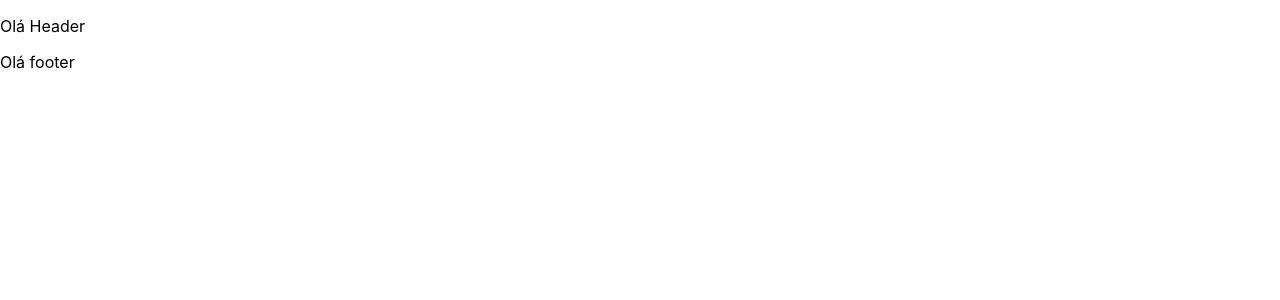
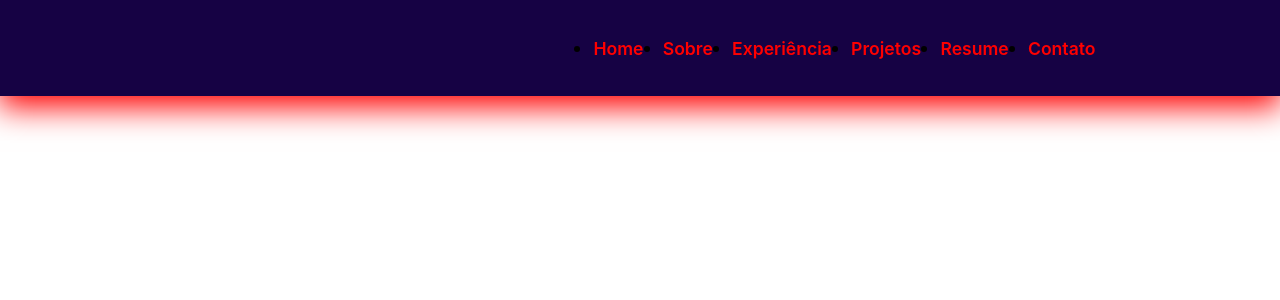
Before and after one commit to RodrigoMarques6/landing-page-test, a React (Create React App) app: page / in a window 1280 px wide. Shown: the top 300 px of the page. Built offline with nearby package versions, Linux system fonts and the light colour scheme.

Commit message:
Adição de header no projeto

```diff
--- a/src/components/Header/index.tsx
+++ b/src/components/Header/index.tsx
@@ -1,7 +1,52 @@
-import React from 'react';
+import React from "react";
+import "./styles.css";
 
 export function Header() {
-    return (
-        <p>Olá Header</p>
-    )
+  return (
+
+
+    <section className="container-header" style={{ position: "fixed" }}>
+      <div className="mobile-content"></div>
+
+      <nav className="nav-header">
+        <ul>
+          <li>
+            <a>
+              <span>Home</span>
+            </a>
+          </li>
+
+          <li>
+            <a>
+              <span>Sobre</span>
+            </a>
+          </li>
+
+          <li>
+            <a>
+              <span>Experiência</span>
+            </a>
+          </li>
+
+          <li>
+            <a>
+              <span>Projetos</span>
+            </a>
+          </li>
+
+          <li>
+            <a>
+              <span>Resume</span>
+            </a>
+          </li>
+
+          <li>
+            <a>
+              <span>Contato</span>
+            </a>
+          </li>
+        </ul>
+      </nav>
+    </section>
+  );
 }
--- /dev/null
+++ b/src/components/Header/styles.css
@@ -0,0 +1,161 @@
+
+
+.container-header {
+  position: fixed;
+  width: 100%;
+  top: 0;
+  height: 3.5rem;
+  font-weight: 600;
+  font-size: 1.2rem;
+  position: relative;
+  z-index: 10;
+  background: rgb(22, 2, 68);
+
+  a {
+    color: white;
+  }
+
+  @media (min-width: 995px) {
+    display: flex;
+    height: 4rem;
+    justify-content: space-around;
+    padding: 1rem 0;
+    align-items: center;
+    box-shadow: red 0px 10px 30px 1px;
+  }
+
+  @media (min-width: 2000px) {
+    display: flex;
+    justify-content: space-evenly;
+  }
+
+  .mobile-content {
+    font-weight: 700;
+    font-size: 1.2rem;
+
+    a {
+      display: flex;
+      align-items: center;
+
+      .logo {
+        margin-right: .5rem;
+      }
+
+      .logo-name {
+        font-size: 1.2rem;
+        transition: all;
+        transition-duration: 500ms;
+
+        &:hover {
+          color: pink;
+          transition-duration: 100ms;
+          margin-top: -.5rem;
+        }
+      }
+    }
+
+    @media (max-width: 994px) {
+      margin: 0.5rem 1rem;
+    }
+  }
+}
+
+/* export const MobileIcon = styled.div`
+  display: none;
+  @media (max-width: 994px) {
+    display: block;
+    position: absolute;
+    top: 1rem;
+    right: 1rem;
+    cursor: pointer;
+    z-index: 20;
+  }
+`
+
+interface Click {
+  readonly open: boolean
+} */
+
+.nav-header {
+  @media (max-width: 994px) {
+    height: 100vh;
+    width: 100vw;
+    background: greenyellow;
+    z-index: 10;
+    opacity: 0.95;
+    position: fixed;
+    /* transform: ${({ open }) => (open ? 'translateX(0)' : 'translateX(100%)')}; */
+    transition: transform 0.5s ease-in-out;
+  }
+
+  ul {
+    display: flex;
+    gap: 1.2rem;
+    justify-content: center;
+    align-items: center;
+
+    a {
+      gap: 2px;
+      font-size: 1.1rem;
+      font-weight: 600;
+      color: red;
+      height: 1rem;
+      cursor: pointer;
+
+      span {
+        line-height: 1.08;
+        white-space: nowrap;
+        position: relative;
+
+        &:before {
+          content: '';
+          height: 2px;
+          width: auto;
+          background-color: bisque;
+          border-radius: 0px 0px 4px 4px;
+          position: absolute;
+          bottom: -6px;
+          left: 0px;
+          right: 0px;
+          opacity: 0;
+          transform-origin: left center;
+          transform: scaleX(0);
+          transition: all 250ms cubic-bezier(0.25, 0.46, 0.45, 0.94) 0s;
+          visibility: hidden;
+        }
+      }
+
+      &:hover {
+        color: yellow;
+        span:before {
+          transform: scaleX(1);
+          visibility: visible;
+          opacity: 1;
+        }
+      }
+    }
+
+    @media (max-width: 994px) {
+      flex-direction: column;
+      justify-content: center;
+      align-items: center;
+      padding-top: 1.5rem;
+      gap: 1.8rem;
+    }
+  }
+}
+
+
+/* export const Icons = styled.div`
+  @media (min-width: 995px) {
+    display: none;
+  }
+
+  display: flex;
+  justify-content: center;
+  align-items: center;
+  gap: 1.1rem;
+  margin-top: 1.7rem;
+  font-size: 1.5rem;
+  cursor: pointer;
+` */
```
Also changed, not shown: src/components/Footer/styles.css (added), src/components/Footer/styles.tsx (deleted), src/components/Header/styles.tsx (deleted).
